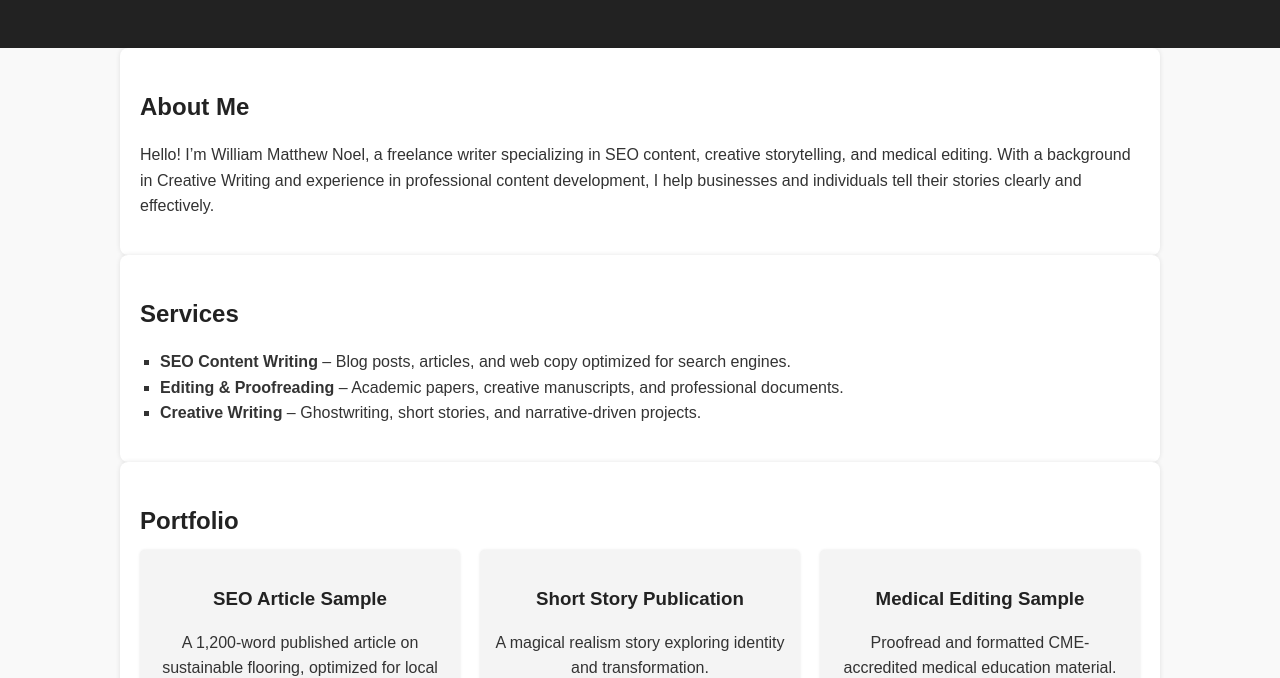
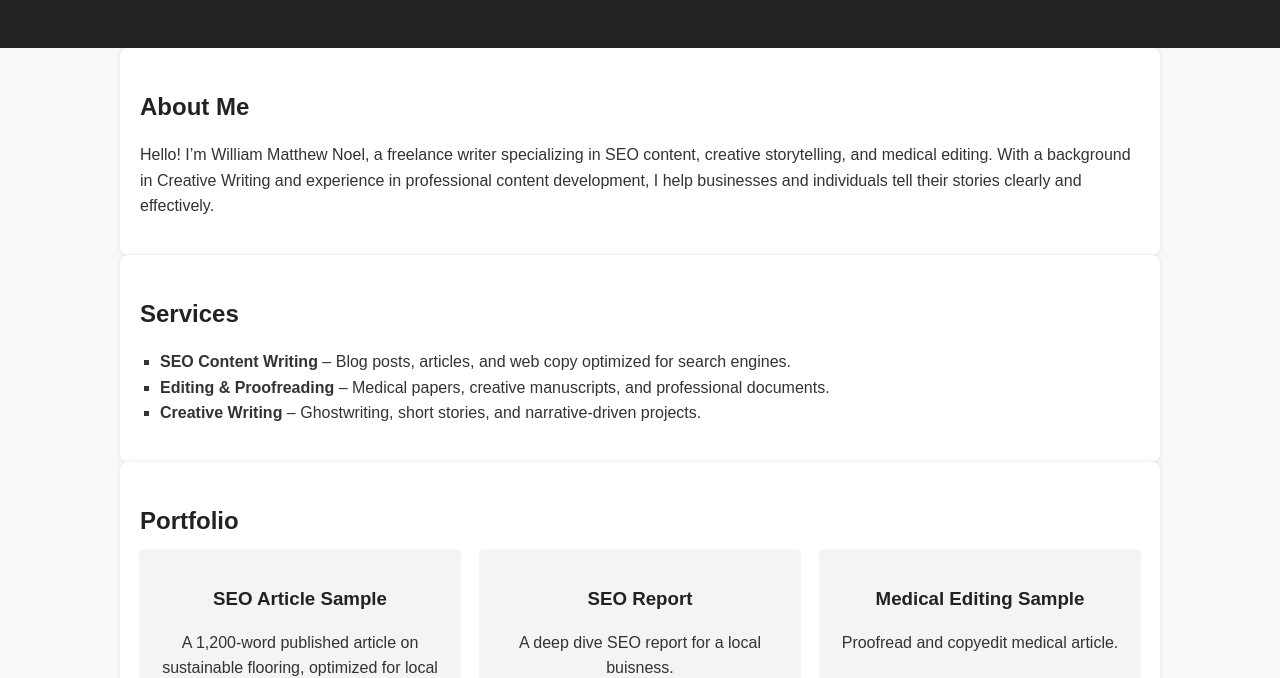
Before and after one commit to Wilno87/WM-Noel.github.io, a plain HTML site: page index.html in a window 1280 px wide. Shown: the part 125-803 px from the top of the page. Drawn offline with Linux system fonts and the light colour scheme.

Commit message:
Update index.html
Updated portfolio examples

```diff
--- a/index.html
+++ b/index.html
@@ -30,7 +30,7 @@
         <h2>Services</h2>
         <ul class="services">
             <li><strong>SEO Content Writing</strong> – Blog posts, articles, and web copy optimized for search engines.</li>
-            <li><strong>Editing & Proofreading</strong> – Academic papers, creative manuscripts, and professional documents.</li>
+            <li><strong>Editing & Proofreading</strong> – Medical papers, creative manuscripts, and professional documents.</li>
             <li><strong>Creative Writing</strong> – Ghostwriting, short stories, and narrative-driven projects.</li>
         </ul>
     </section>
@@ -44,14 +44,14 @@
                 <a href="https://gbdmagazine.com/alternative-flooring/" target="_blank">View Project</a>
             </div>
             <div class="portfolio-item">
-                <h3>Short Story Publication</h3>
-                <p>A magical realism story exploring identity and transformation.</p>
-                <a href="#" target="_blank">Read Story</a>
+                <h3>SEO Report</h3>
+                <p>A deep dive SEO report for a local buisness.</p>
+                <a href="https://docs.google.com/document/d/1Ku4KX_xP-xnv7aPMsxBWN5ES_paKfvxOXJbw8KJIVBo/edit?tab=t.0" target="_blank">Read Story</a>
             </div>
             <div class="portfolio-item">
                 <h3>Medical Editing Sample</h3>
-                <p>Proofread and formatted CME-accredited medical education material.</p>
-                <a href="#" target="_blank">View Sample</a>
+                <p>Proofread and copyedit medical article.</p>
+                <a href="https://docs.google.com/document/d/1UPpn00QSf14Jl3uzT5jkaJuhIABqG2QKyKNiZJJ5ot0/edit?tab=t.0" target="_blank">View Sample</a>
             </div>
         </div>
     </section>
```
